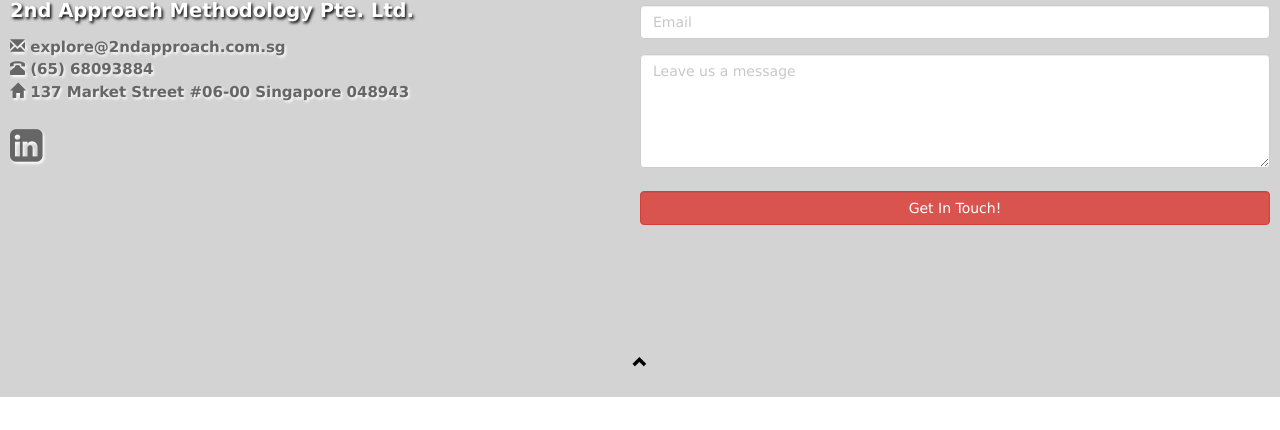
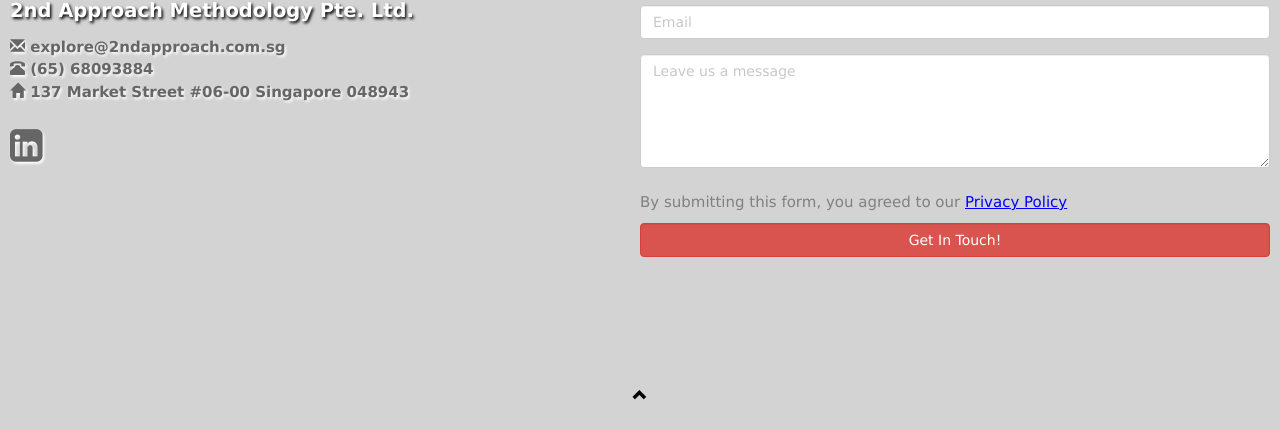
Before and after one commit to kpng/2ndapproach.github.io, a plain HTML site: page index.html in a window 1280 px wide. Shown: the part 2374-2804 px from the top of the page. Before the commit the page ends 2771 px from the top, so only its background shows below. Drawn offline with nearby package versions, Linux system fonts and the light colour scheme.

Commit message:
added pdpa

```diff
--- a/index.html
+++ b/index.html
@@ -224,8 +224,7 @@
                             <br>Driving the project from initiation till closing
                         </p>
                         <br>
-                        <i class="fa fa-certificate" style="font-size:48px;color:gold"></i><br>
-                        Certified in:
+                        <i class="fa fa-certificate" style="font-size:48px;color:gold"></i><br> Certified in:
                     </li>
 
                     <li class="w3-padding-16">
@@ -242,8 +241,7 @@
                             <br>Improve processes, operational efficiencies, and cost
                         </p>
                         <br>
-                        <i class="fa fa-certificate" style="font-size:48px;color:gold"></i><br>
-                        Certified in:
+                        <i class="fa fa-certificate" style="font-size:48px;color:gold"></i><br> Certified in:
                     </li>
                     <li class="w3-padding-16">
                         Business Process Management Master
@@ -260,8 +258,7 @@
                             <br>Ensuring services deliver value from strategy till operational
                         </p>
                         <br>
-                        <i class="fa fa-certificate" style="font-size:48px;color:gold"></i><br>
-                        Certified in:
+                        <i class="fa fa-certificate" style="font-size:48px;color:gold"></i><br> Certified in:
                     </li>
                     <li class="w3-padding-16">
                         ITIL® Expert
@@ -319,11 +316,13 @@
                             <button class="btn btn-default pull-right" type="submit">Send</button> -->
 
                         <div class="col-sm-12 form-group">
+                            <p style="color:gray">By submitting this form, you agreed to our
+                                <a href="resources/Website Privacy Policy.pdf" target="_blank" style="color:blue; text-decoration:underline">Privacy Policy</a>
+                            </p>
                             <button type="submit" class="btn btn-danger form-control" id="submit-id" onclick="makeThankText()">Get In Touch!</button>
                             <div class="alert alert-danger alert-dismissible" hidden id="alert-id">
                                 <button type="button" class="close" id="close-id"><span>&times;</span></button>
                                 <p id="ackText"></p>
-
                             </div>
                         </div>
 
```
